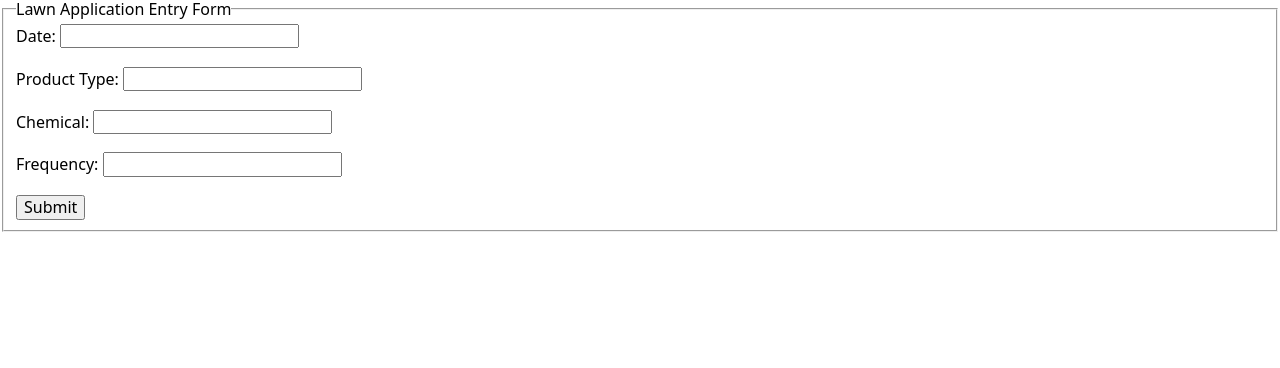
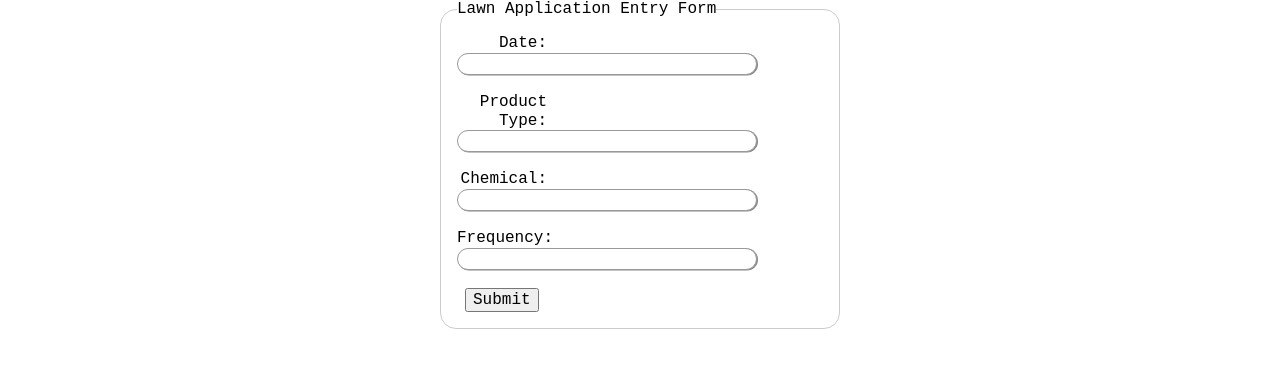
Before and after one commit to swic-cis-177/mt-project-jcm-dev, a website: page index.html in a window 1280 px wide. Drawn offline with nearby package versions, Linux system fonts and the light colour scheme.

Commit message:
Change font style error

```diff
--- a/index.html
+++ b/index.html
@@ -25,7 +25,7 @@
       <input type="text" id="type">
       <br><br>
       <label for="chemical">Chemical:</label>
-      <input type="text">
+      <input type="text" id="chem">
       <br><br>
       <label for="frequency">Frequency:
       </label>
--- a/scripts.js
+++ b/scripts.js
@@ -0,0 +1,34 @@
+// const date = document.querySelector("#date");
+
+// date.addEventListener("focus", () => {
+//   console.log("Input entered");
+// });
+
+const objTest = {
+  date: document.querySelector("#date"),
+  productType: document.querySelector("#type"),
+  chemical: document.querySelector("#chem"),
+  frequency: document.querySelector("#frequency"),
+};
+
+const arrayTest = new Array(0);
+
+for (const property in objTest) {
+  objTest[property].addEventListener("focus", () => {
+    console.log("Input entered");
+  });
+}
+//testing
+document.querySelector("form").addEventListener("submit", (e) => {
+  e.preventDefault();
+
+  for (const property in objTest) {
+    console.log(objTest[property]);
+  }
+
+  arrayTest.push(objTest);
+
+  for (let i = 0; i < arrayTest.length; i++) {
+    console.log(arrayTest[i]);
+  }
+});
--- a/style.css
+++ b/style.css
@@ -0,0 +1,47 @@
+form {
+  font-family: Courier New, courier, monospace;
+}
+
+fieldset {
+  border: 1px solid #ccc;
+  border-radius: 1em;
+  margin: 0 auto;
+  padding: 1em;
+  width: 400px;
+}
+
+label {
+  /* Uniform size & alignment */
+  display: inline-block;
+  text-align: right;
+  width: 90px;
+}
+
+input,
+textarea {
+  /* Match form field borders */
+  border: 1px solid #999;
+  border-radius: 25px;
+  box-shadow: 1px 0.5px #888;
+  box-sizing: border-box;
+
+  /* To make sure that all text fields have the same font settings
+     By default, textareas have a monospace font */
+  font: 1em Courier New, courier, monospace;
+
+  /* Uniform text field size */
+  width: 300px;
+}
+
+input:focus,
+.button {
+  /* Align buttons with the text fields */
+  padding-left: 10px; /* same size as the label elements */
+}
+
+button {
+  /* This extra margin represent roughly the same space as the space
+     between the labels and their text fields */
+  font-family: Courier New, courier, monospace;
+  margin-left: 0.5em;
+}
```
